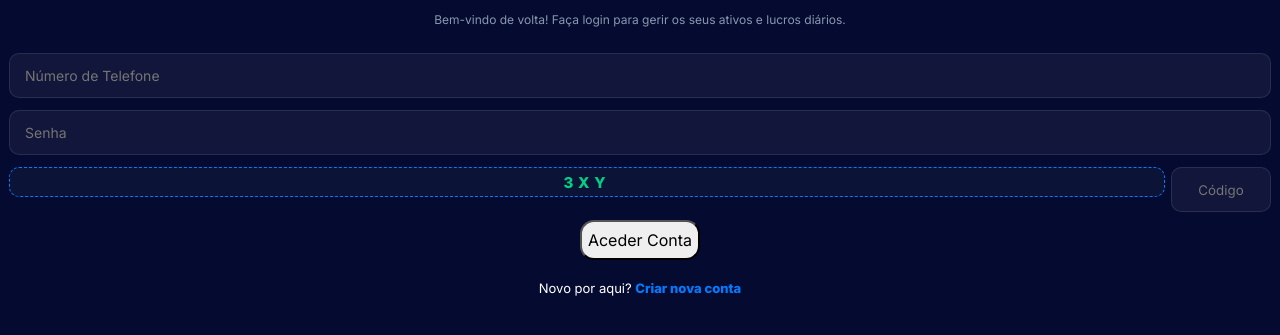
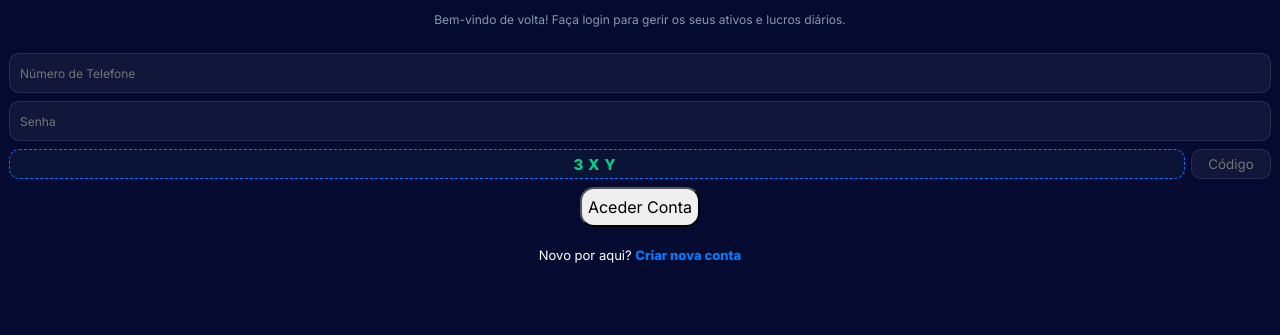
Before and after one commit to joxydaj3/Wealth, a website: page public/index.html in a window 1280 px wide. Shown: the part 79-414 px from the top of the page. Drawn offline with Linux system fonts and the light colour scheme.

Commit message:
Update style.css

```diff
--- a/public/style.css
+++ b/public/style.css
@@ -68,9 +68,9 @@ html, body {
 .auth-subtitle { font-size: 12px; color: var(--text-dim); margin: 14px 0 24px; line-height: 1.5; }
 
 .input-tiny {
-    width: 100%; height: 45px; background: rgba(255,255,255,0.05);
+    width: 100%; height: 40px; background: rgba(255,255,255,0.05);
     border: 1px solid rgba(255,255,255,0.1); border-radius: 10px;
-    color: white; padding: 0 15px; margin-bottom: 12px; font-size: 14px;
+    color: white; padding: 0 10px; margin-bottom: 8px; font-size: 12px;
 }
 
 /* Captcha Dinâmico */
@@ -89,7 +89,7 @@ html, body {
     color: var(--green); /* Cor verde neon para os números */
     font-size: 15px;
 }
-.input-captcha { width: 100px; height: 45px; background: rgba(255,255,255,0.05); border-radius: 10px; border: 1px solid rgba(255,255,255,0.1); color: white; text-align: center; }
+.input-captcha { width: 80px; height: 30px; background: rgba(255,255,255,0.05); border-radius: 10px; border: 1px solid rgba(255,255,255,0.1); color: white; text-align: center; }
 
 .auth-link { margin-top: 20px; font-size: 13px; text-align: center; }
 .auth-link span { color: var(--blue); font-weight: bold; cursor: pointer; }
```
